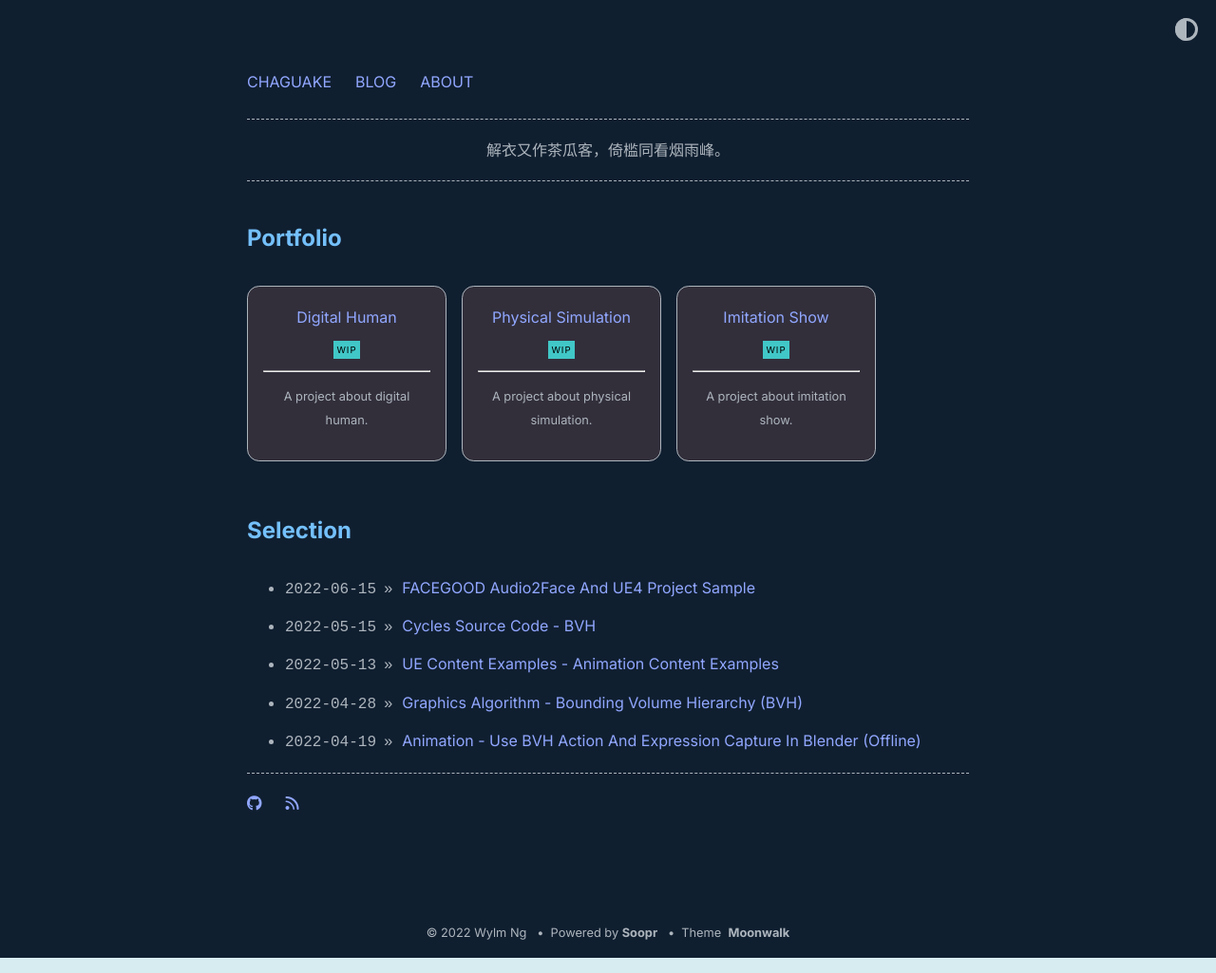
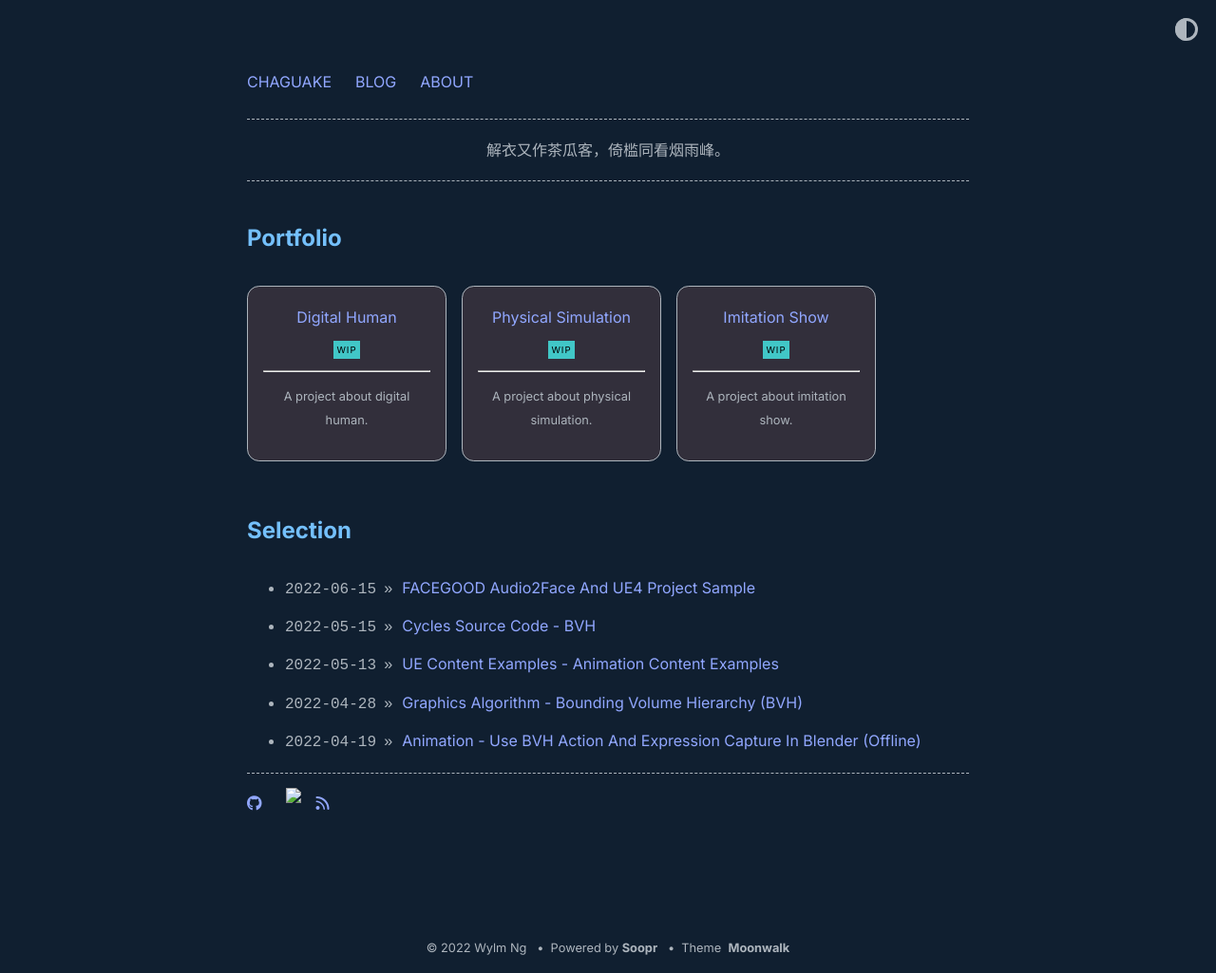
Before and after one commit to chaguake/chaguake.github.io, a Jekyll site: the page built from index.md, in a window 1280 px wide. Shown: the whole page at 95% size. Built offline with Jekyll 4.4.1, drawn with Linux system fonts in a browser that asks for light colours.

Commit message:
add shadertoy link

```diff
--- a/_data/home.yml
+++ b/_data/home.yml
@@ -51,5 +51,8 @@
   - title: github
     url: https://github.com/chaguake
 
+  - title: shadertoy
+    url: https://www.shadertoy.com/user/wylm
+
   - title: feed
     url: feed.xml
--- a/_includes/horizontal_list.html
+++ b/_includes/horizontal_list.html
@@ -6,6 +6,8 @@
 			<i class="fa-solid fa-rss"></i>
 		{% elsif item.title == 'github' %}
 			<i class="fa-brands fa-github"></i>
+		{% elsif item.title == 'shadertoy' %}
+			<img src="https://www.shadertoy.com/img/favicon.ico">
 		{% else %}
 			{{ item.title }}
 		{% endif %}
```
